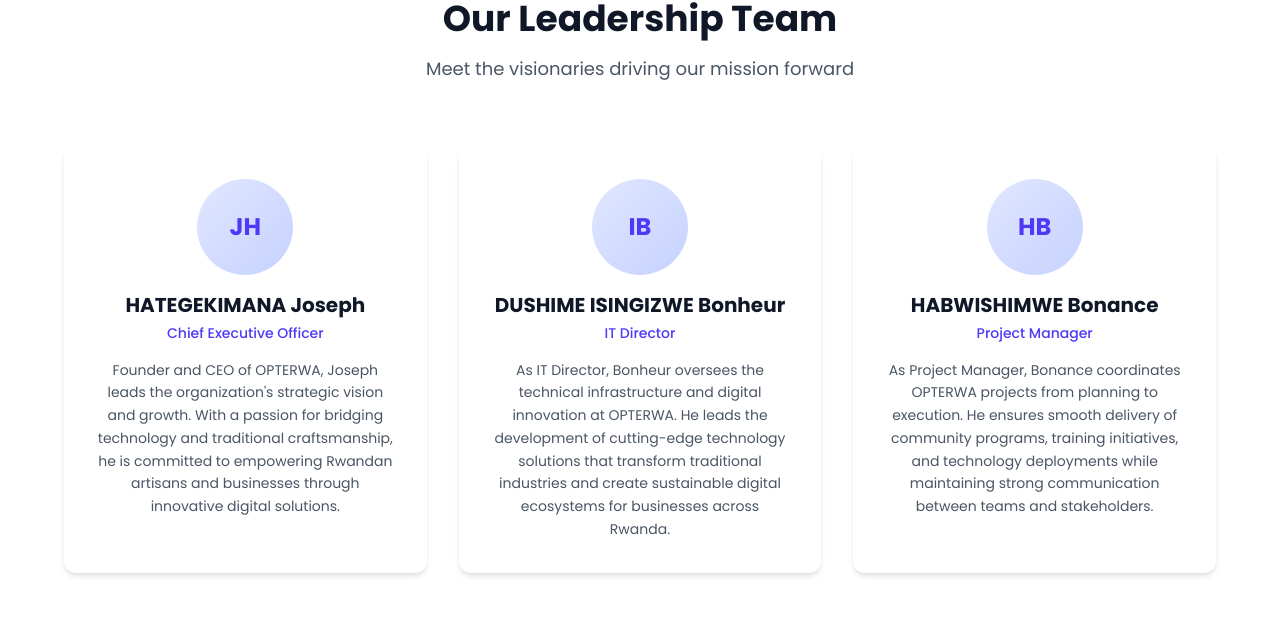
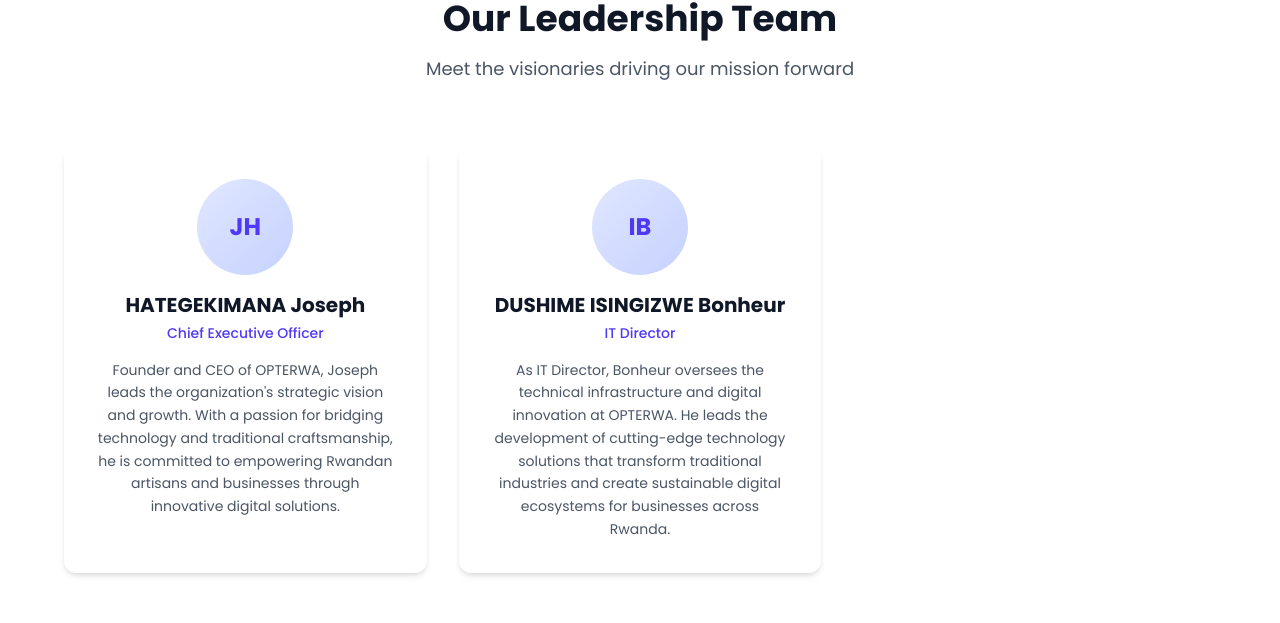
Before and after one commit to IsingizweBonheur/opterwa, a React (Vite) app in the folder frontend/: page /about in a window 1280 px wide. Shown: the part 4184-4807 px from the top of the page. Built offline with nearby package versions, Linux system fonts and the light colour scheme.

Commit message:
Remove Bonance's Project Manager details
Removed Project Manager entry for Bonance from leader list.

```diff
--- a/frontend/src/about/leader.jsx
+++ b/frontend/src/about/leader.jsx
@@ -18,16 +18,6 @@
       title: "IT Director",
       description:
         "As IT Director, Bonheur oversees the technical infrastructure and digital innovation at OPTERWA. He leads the development of cutting-edge technology solutions that transform traditional industries and create sustainable digital ecosystems for businesses across Rwanda.",
-      initialBg: "from-indigo-100 to-indigo-200",
-      initialColor: "text-indigo-600",
-      titleColor: "text-indigo-600",
-    },
-    {
-      initials: "HB",
-      name: "HABWISHIMWE Bonance",
-      title: "Project Manager",
-      description:
-        "As Project Manager, Bonance coordinates OPTERWA projects from planning to execution. He ensures smooth delivery of community programs, training initiatives, and technology deployments while maintaining strong communication between teams and stakeholders.",
       initialBg: "from-indigo-100 to-indigo-200",
       initialColor: "text-indigo-600",
       titleColor: "text-indigo-600",
```
